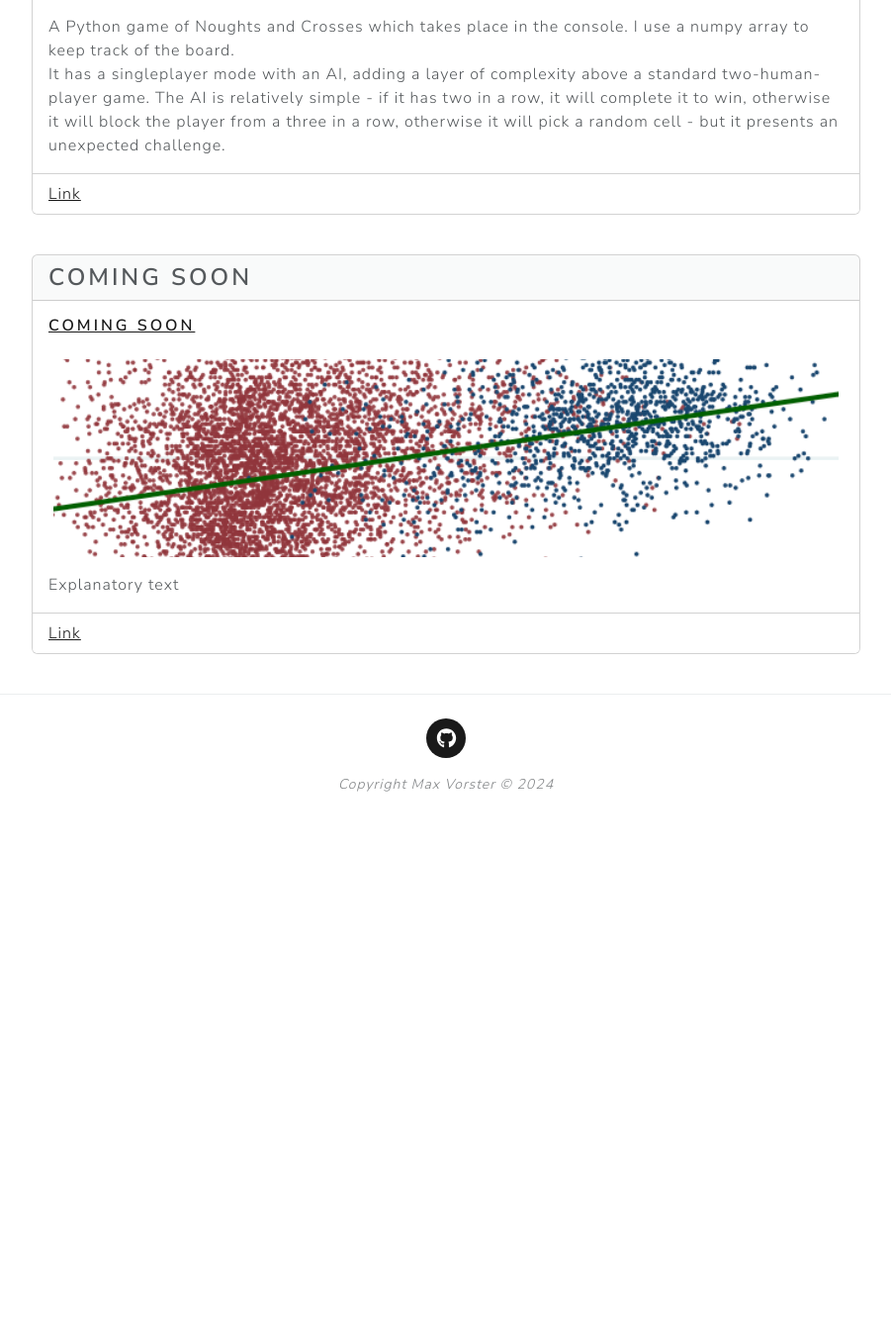
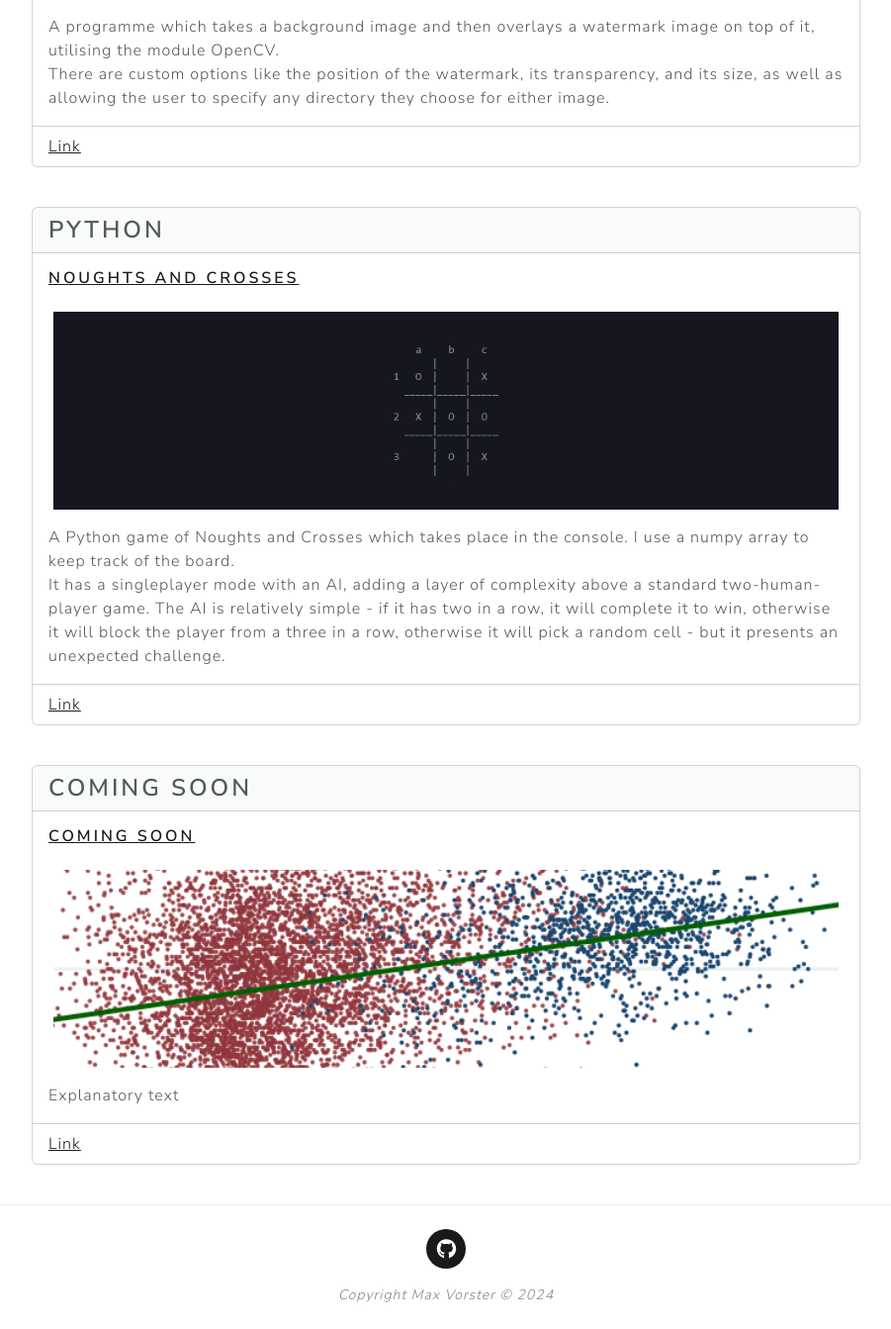
Before and after one commit to AreaXimus1/cv-website, a Flask app: page /python-portfolio in a window 1280 px wide. Shown: the part 943-2286 px from the top of the page at 99% size, without its empty margins (189-1090 px from the left). Before the commit the page ends 1743 px from the top, so only its background shows below. Run offline with Flask 3, Linux system fonts and the light colour scheme; some libraries are stand-ins or nearby versions.

Commit message:
Adding watermarker to coding portfolio

```diff
--- a/templates/python_portfolio.html
+++ b/templates/python_portfolio.html
@@ -25,6 +25,27 @@
 
             <br>
 
+            <div class="card mb-3">
+                <h3 class="card-header">Python</h3>
+                <div class="card-body">
+                    <a href="https://github.com/AreaXimus1/watermarker" target="_blank" text-decoration="none">
+                        <h5 class="card-title">Watermarker</h5>
+                    </a>
+                </div>
+                    <div class="text-center">
+                    <a href="https://github.com/AreaXimus1/watermarker" target="_blank" >
+                        <image style="object-fit: cover;" src="{{ url_for('static', filename='images/code_portfolio/Watermark.png') }}" height="200", width="95%">
+                    </a>
+                </div>
+                <div class="card-body">
+                    <p class="card-text">A programme which takes a background image and then overlays a watermark image on top of it, utilising the module OpenCV.<br>There are custom options like the position of the watermark, its transparency, and its size, as well as allowing the user to specify any directory they choose for either image.</p>
+                </div>
+                <ul class="list-group list-group-flush">
+                    <li class="list-group-item"><a href="https://github.com/AreaXimus1/watermarker" target="_blank" >Link</a></li>
+                </ul>
+            </div>
+
+            <br>
 
             <div class="card mb-3">
                 <h3 class="card-header">Python</h3>
```
Also changed, not shown: 1 other file.
